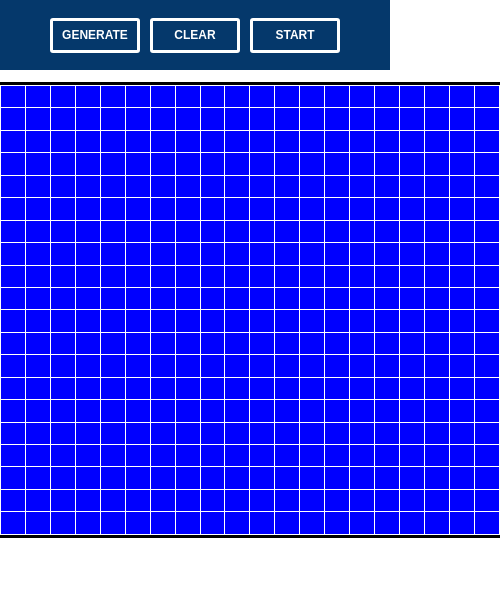
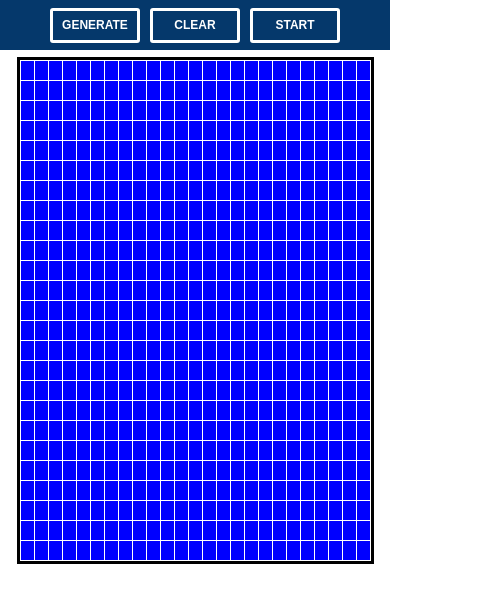
Before and after one commit to KevinSaephanh/pathfinder, a React (Create React App) app: page / in a window 390 px wide. Shown: the top 602 px of the page, 500 px wide, since content can reach past the window. Built offline with nearby package versions, Linux system fonts and the light colour scheme.

Commit message:
Maze successfully generates after fixing wallbreaking method

```diff
--- a/src/App.css
+++ b/src/App.css
@@ -4,8 +4,8 @@ body {
 }
 
 .container {
-    width: 100vw;
-    height: 100vh;
+    width: 100vw !important;
+    height: 100vh !important;
 }
 
 header {
@@ -14,7 +14,7 @@ header {
     justify-content: center;
     margin-bottom: 15px;
     height: 70px;
-    width: 100%;
+    width: 100vw !important;
     background: #05386b;
 }
 
@@ -48,6 +48,11 @@ header button:disabled {
 }
 
 @media only screen and (max-width: 600px) {
+    header {
+        margin-bottom: 0;
+        height: 50px;
+    }
+
     header button {
         font-size: 12px;
         width: 90px;
--- a/src/algorithms/maze.js
+++ b/src/algorithms/maze.js
@@ -1,37 +1,38 @@
+/* This method uses randomized prim's algorithm
+ * to generate a completely random maze
+ */
 export const primsMaze = (grid) => {
     const row = Math.floor(Math.random() * 20);
     const col = Math.floor(Math.random() * 20);
     const rootCell = grid[row][col];
     const toVisit = [];
-    const maze = [];
 
+    rootCell.visited = true;
     toVisit.push(rootCell);
     while (toVisit.length > 0) {
         const currCell = toVisit.pop();
-        currCell.visited = true;
-        console.log(currCell);
-        if (!maze.includes(currCell)) maze.push(currCell);
 
-        const frontiers = getFrontiers(grid, row, col);
+        const frontiers = getFrontiers(grid, currCell.row, currCell.col);
         if (frontiers.length > 0) {
             // Randomize frontiers then traverse them
             const shuffledFrontiers = shuffle(frontiers);
             shuffledFrontiers.forEach((frontier) => {
                 frontier = grid[frontier[0]][frontier[1]];
                 if (!frontier.visited) {
+                    frontier.visited = true;
                     breakWall(currCell, frontier);
                     toVisit.push(frontier);
                 }
             });
         }
-        toVisit.forEach((n) => {
-            console.log(n);
-        });
     }
 
     return grid;
 };
 
+// This method takes two cells and determines which wall to break
+// depending on the results of subtracting the first cell's row/col
+// by the neighboring cell's row/col
 const breakWall = (currCell, frontier) => {
     const row1 = currCell.row;
     const col1 = currCell.col;
@@ -50,15 +51,15 @@ const breakWall = (currCell, frontier) => {
         currCell.walls[1] = false;
         frontier.walls[0] = false;
     }
+    // Break left wall
+    else if (x === 1) {
+        currCell.walls[3] = false;
+        frontier.walls[2] = false;
+    }
     // Break right wall
-    if (x === 1) {
+    else if (x === -1) {
         currCell.walls[2] = false;
         frontier.walls[3] = false;
-    }
-    // Break left wall
-    else if (x === -1) {
-        currCell.walls[3] = false;
-        frontier.walls[2] = false;
     }
 };
 
@@ -72,6 +73,7 @@ const shuffle = (arr) => {
     return arr;
 };
 
+// This method returns all neighboring cells of the current cell
 const getFrontiers = (grid, row, col) => {
     let top = [row - 1, col];
     let bottom = [row + 1, col];
@@ -94,7 +96,6 @@ const getFrontiers = (grid, row, col) => {
     if (isValidFrontier(left, grid)) {
         frontiers.push(left);
     }
-    console.log(frontiers);
 
     return frontiers;
 };
--- a/src/components/Cell/Cell.css
+++ b/src/components/Cell/Cell.css
@@ -1,6 +1,6 @@
 .cell {
-    height: 25px;
-    width: 25px;
+    height: 20px;
+    width: 17px;
     border: 1.6px solid white;
     overflow: hidden;
 }
@@ -31,7 +31,7 @@
 
 @media only screen and (max-width: 900px) {
     .cell {
-        height: 10px;
+        height: 17px;
         width: 10px;
     }
 }
--- a/src/components/Grid/Grid.css
+++ b/src/components/Grid/Grid.css
@@ -11,9 +11,10 @@
     width: 100%;
 }
 
-@media only screen and (max-width: 900px) {
+@media only screen and (max-width: 700px) {
     .grid {
         height: 450px;
-        width: 500px;
+        width: 90vw;
+        margin-top: 10px;
     }
 }
--- a/src/components/Grid/Grid.js
+++ b/src/components/Grid/Grid.js
@@ -23,9 +23,9 @@ export const Grid = (props) => {
 
     const initGrid = () => {
         const newGrid = [];
-        for (let row = 0; row < 20; row++) {
+        for (let row = 0; row < 25; row++) {
             newGrid[row] = []; // Current row
-            for (let col = 0; col < 20; col++) {
+            for (let col = 0; col < 25; col++) {
                 const cell = createCell(row, col);
                 newGrid[row].push(cell);
             }
```
